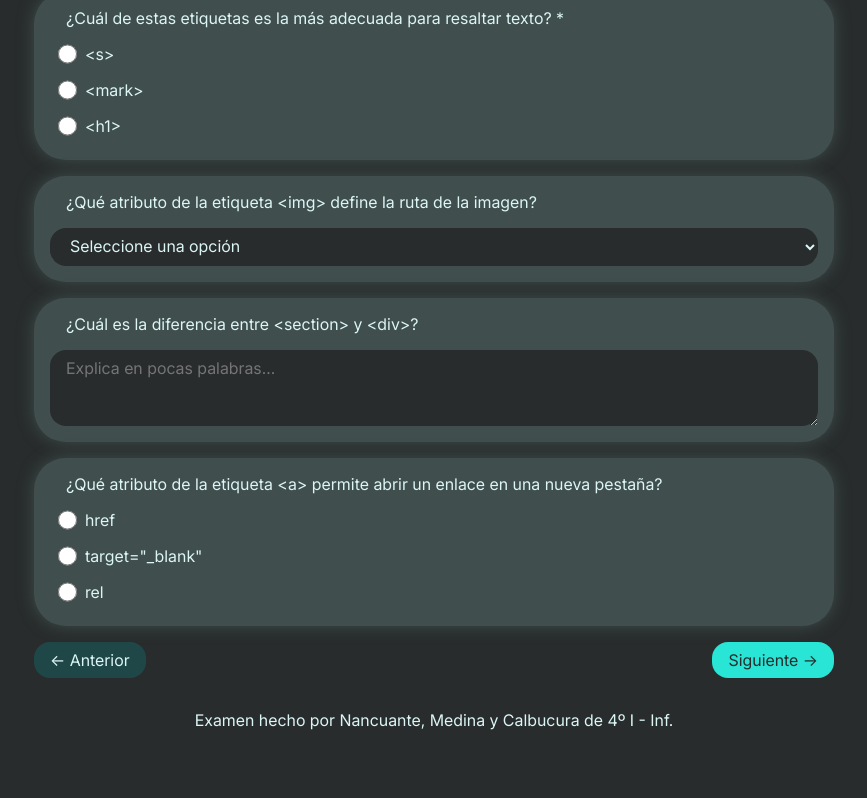
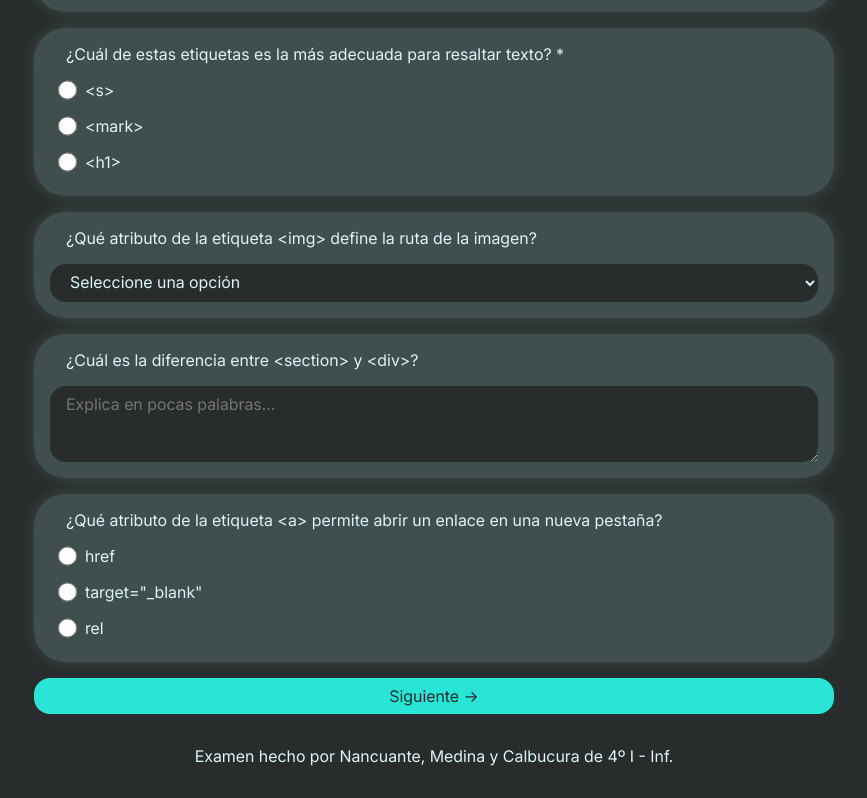
Before and after one commit to Nancuante-Juan/Multimedia-TP6, a plain HTML site: page index.html in a window 1280 px wide. Shown: the part 1525-2323 px from the top of the page, without its empty margins (206-1073 px from the left). Before the commit the page ends 2287 px from the top, so only its background shows below. Drawn offline with Linux system fonts and the light colour scheme.

Commit message:
Se elimino el boton de anterior en la primera página y se añado una pista sobre las preguntas obligatorias

```diff
--- a/index.html
+++ b/index.html
@@ -10,6 +10,7 @@
     <form>
         <h1>Examen sobre el diseño web</h1>
         <h2>Sección 1</h2>
+        <i>Las preguntas que poseen * son obligatorias.</i>
 
         <!-- Pregunta 1 -->
         <div class="contenido">
@@ -127,9 +128,9 @@
             </div>
         </div>
 
-        <div style="display: flex; justify-content: space-between;">
-            <a href="#" class="obj boton">← Anterior</a>
-            <button type="submit" class="obj boton principal">Siguiente →</button>
+        <div style="display: flex; justify-content: right;">
+            <!--<a href="#" class="obj boton">← Anterior</a>-->
+            <button type="submit" class="obj boton principal" style="width: 100%;">Siguiente →</button>
         </div>
 
         <p style="text-align: center;">Examen hecho por Nancuante, Medina y Calbucura de 4º I - Inf.</p>
```
